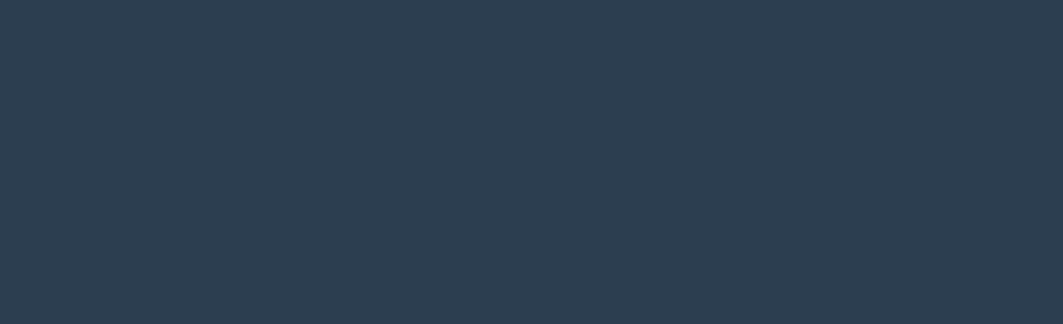
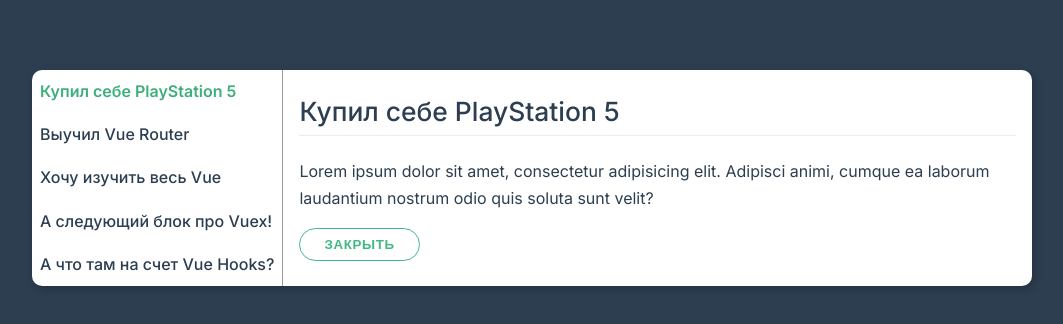
Before and after one commit to Wolf-Den1994/vue_project9, a Vue app: page /mail/1 in a window 1280 px wide. Before the commit this address had no page. Shown: the top 324 px of the page, without its empty margins (108-1171 px from the left). Built offline with nearby package versions, Linux system fonts and the light colour scheme.

Commit message:
dinamic query

```diff
--- a/src/components/AppEmailBody.vue
+++ b/src/components/AppEmailBody.vue
@@ -1,13 +1,21 @@
 <template>
-  <div>
-    <h2>Тема письма</h2>
+  <div v-if="email">
+    <h2>{{ email.theme }}</h2>
     <p>Lorem ipsum dolor sit amet, consectetur adipisicing elit. Adipisci animi, cumque ea laborum laudantium nostrum odio quis soluta sunt velit?</p>
-    <button class="btn">Закрыть</button>
+    <button class="btn" @click="$router.push('/mail/')">Закрыть</button>
   </div>
+  <div v-else>Выберите письмо</div>
 </template>
 
 <script>
 export default {
+  inject: ['emails'],
+  props: ['mailId'],
+  computed: {
+    email() {
+      return this.emails.find(e => e.id === +this.mailId)
+    }
+  }
 }
 </script>
 
--- a/src/router.js
+++ b/src/router.js
@@ -10,7 +10,7 @@
     { path: '/login', component: Login, alias: '/' }, // localhost:port/login and localhost:port/
     { path: '/forget', component: Forget },
     { path: '/dashboard', component: Dashboard },
-    { path: '/mail', component: Mail },
+    { path: '/mail/:mailId?', component: Mail },
   ],
   linkActiveClass: 'active',
   linkExactActiveClass: 'active',
--- a/src/views/Mail.vue
+++ b/src/views/Mail.vue
@@ -3,14 +3,14 @@
     <div class="card-nav">
       <ul class="list">
         <li class="list-item" v-for="email in emails" :key="email.id">
-          <a href="#">
+          <router-link :to="'/mail/' + email.id">
             {{email.theme}}
-          </a>
+          </router-link>
         </li>
       </ul>
     </div>
     <div class="card-body">
-      <app-email-body></app-email-body>
+      <app-email-body :mail-id="$route.params.mailId"></app-email-body>
     </div>
   </div>
 </template>
```
